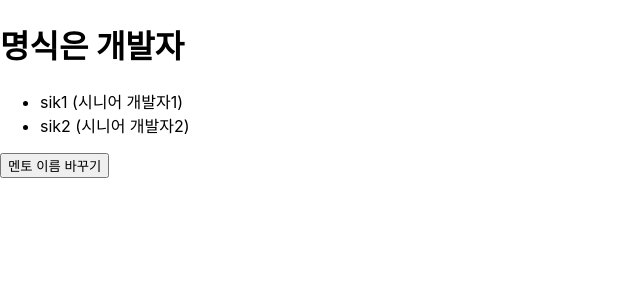
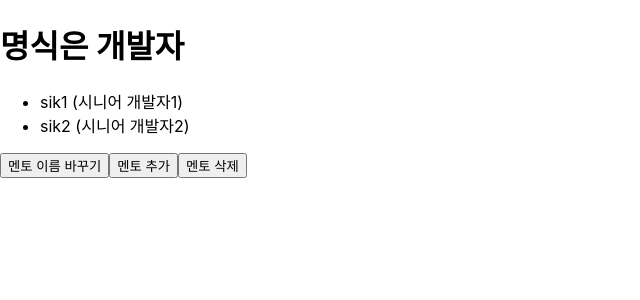
Before and after one commit to M-Sik/my-playground, a React (Create React App) app: page / in a window 1280 px wide. Shown: the top 300 px of the page, without its empty margins (0-640 px from the left). Built offline with nearby package versions, Linux system fonts and the light colour scheme.

Commit message:
객체안에 배열 추가, 삭제

```diff
--- a/src/AppMentors.tsx
+++ b/src/AppMentors.tsx
@@ -42,6 +42,29 @@ export default function AppMentors() {
       >
         멘토 이름 바꾸기
       </button>
+      <button
+        onClick={() => {
+          const newMentorName = prompt(`추가할 멘토 이름 입력`);
+          const newMentorTitle = prompt(`추가할 멘토 타이틀 입력`);
+          setPerson((person) => ({
+            ...person,
+            mentors: [...person.mentors, { name: newMentorName, title: newMentorTitle }],
+          }));
+        }}
+      >
+        멘토 추가
+      </button>
+      <button
+        onClick={() => {
+          const deleteMentorName = prompt(`삭제할 멘토 이름 입력`);
+          setPerson((person) => ({
+            ...person,
+            mentors: person.mentors.filter(({ name }) => name !== deleteMentorName),
+          }));
+        }}
+      >
+        멘토 삭제
+      </button>
     </div>
   );
 }
```
